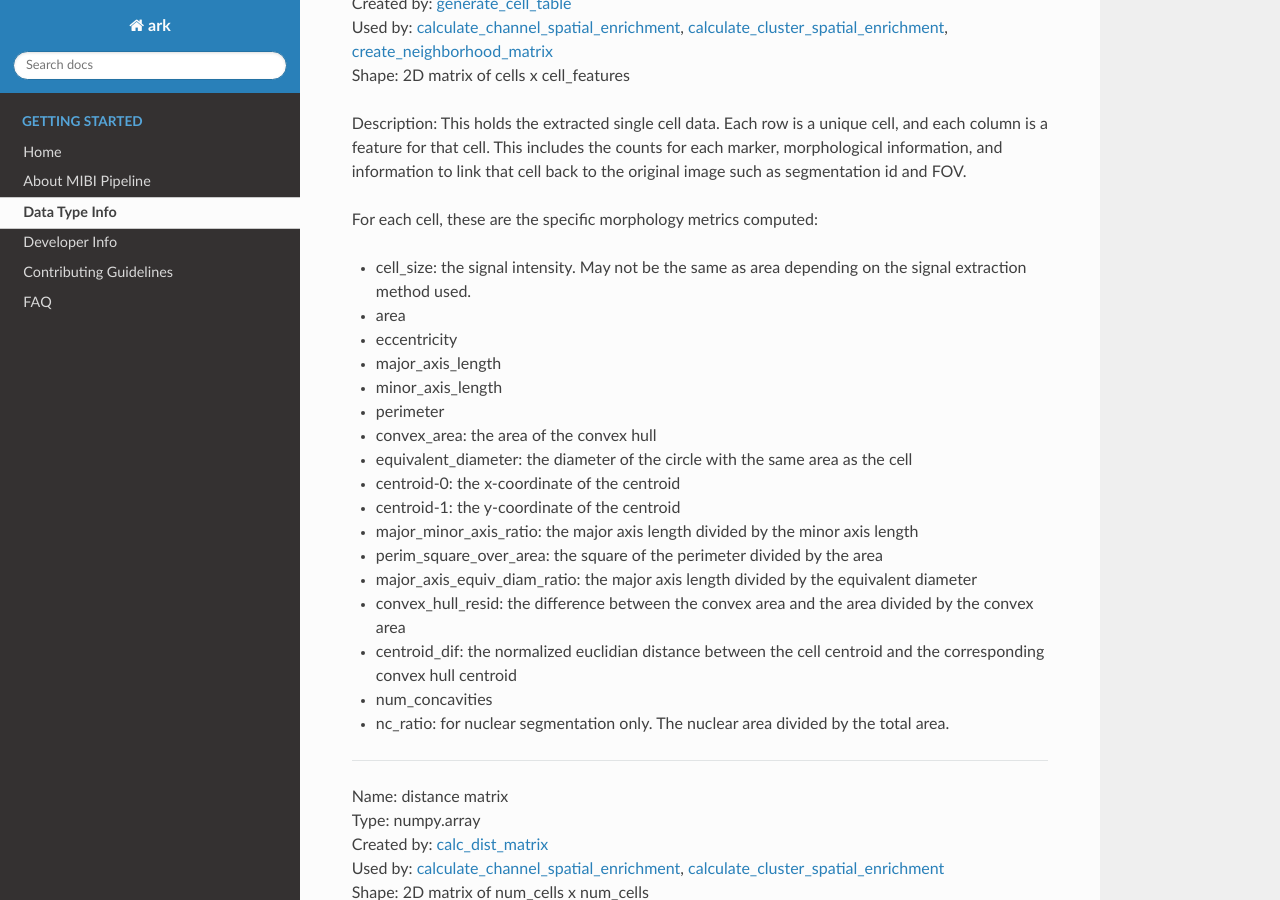
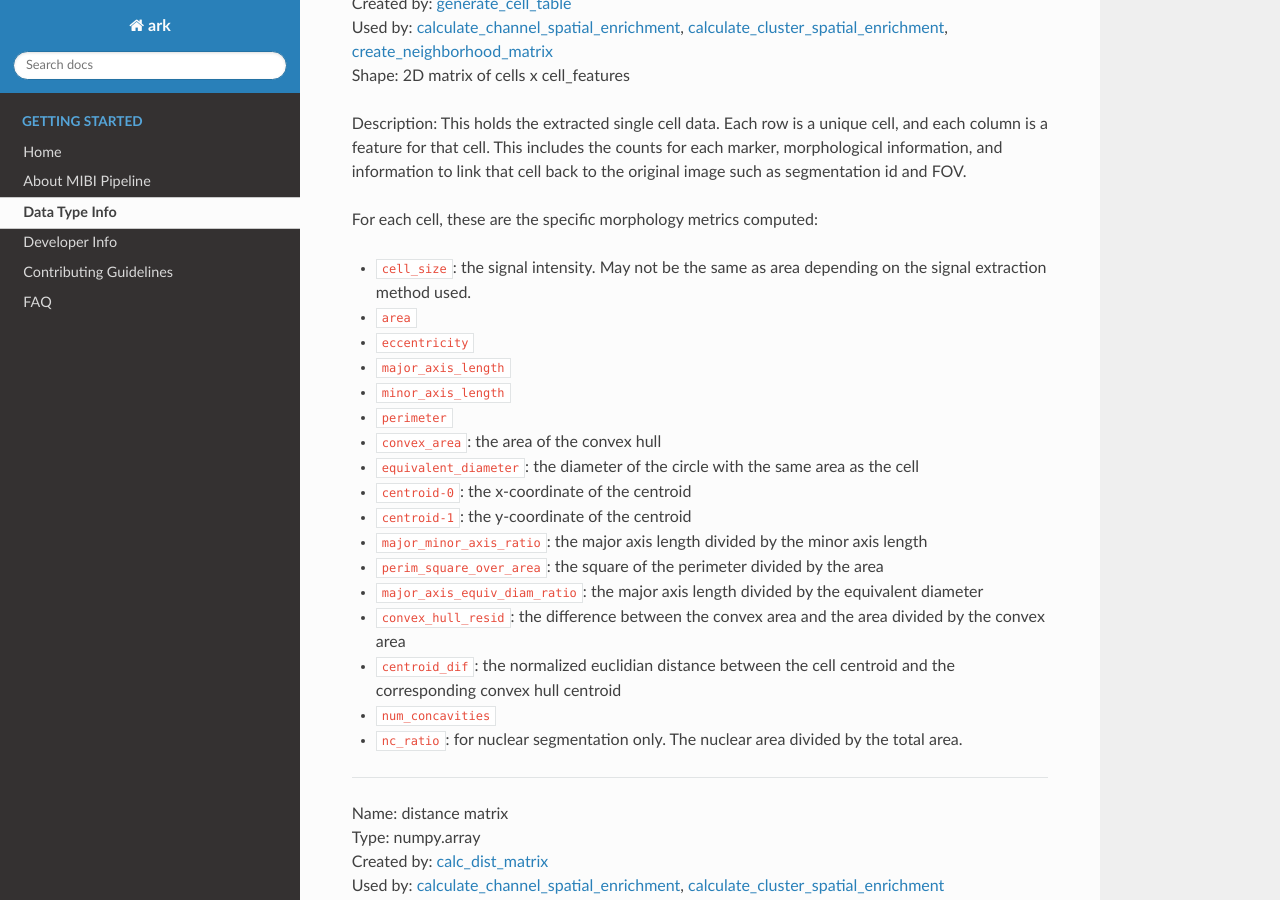
Before and after one commit to angelolab/ark-analysis, a Sphinx documentation site: the page built from docs/_rtd/data_types.md, in a window 1280 px wide and 900 px high, scrolled down 627 px. Built offline with Sphinx 7.4.7 and the Read the Docs theme 2.0.0, drawn with Linux system fonts in a browser that asks for light colours; pages that are not in the unit, such as notebooks, are missing from menus.

Commit message:
Make feature names look cooler

```diff
--- a/docs/_rtd/data_types.md
+++ b/docs/_rtd/data_types.md
@@ -25,23 +25,23 @@ Description: This holds the extracted single cell data. Each row is a unique cel
 
 For each cell, these are the specific morphology metrics computed:
 
-* cell_size: the signal intensity. May not be the same as area depending on the signal extraction method used.
-* area
-* eccentricity
-* major_axis_length
-* minor_axis_length
-* perimeter
-* convex_area: the area of the convex hull
-* equivalent_diameter: the diameter of the circle with the same area as the cell
-* centroid-0: the x-coordinate of the centroid
-* centroid-1: the y-coordinate of the centroid
-* major_minor_axis_ratio: the major axis length divided by the minor axis length
-* perim_square_over_area: the square of the perimeter divided by the area
-* major_axis_equiv_diam_ratio: the major axis length divided by the equivalent diameter
-* convex_hull_resid: the difference between the convex area and the area divided by the convex area
-* centroid_dif: the normalized euclidian distance between the cell centroid and the corresponding convex hull centroid
-* num_concavities
-* nc_ratio: for nuclear segmentation only. The nuclear area divided by the total area.
+* `cell_size`: the signal intensity. May not be the same as area depending on the signal extraction method used.
+* `area`
+* `eccentricity`
+* `major_axis_length`
+* `minor_axis_length`
+* `perimeter`
+* `convex_area`: the area of the convex hull
+* `equivalent_diameter`: the diameter of the circle with the same area as the cell
+* `centroid-0`: the x-coordinate of the centroid
+* `centroid-1`: the y-coordinate of the centroid
+* `major_minor_axis_ratio`: the major axis length divided by the minor axis length
+* `perim_square_over_area`: the square of the perimeter divided by the area
+* `major_axis_equiv_diam_ratio`: the major axis length divided by the equivalent diameter
+* `convex_hull_resid`: the difference between the convex area and the area divided by the convex area
+* `centroid_dif`: the normalized euclidian distance between the cell centroid and the corresponding convex hull centroid
+* `num_concavities`
+* `nc_ratio`: for nuclear segmentation only. The nuclear area divided by the total area.
 
 ---
 
```
